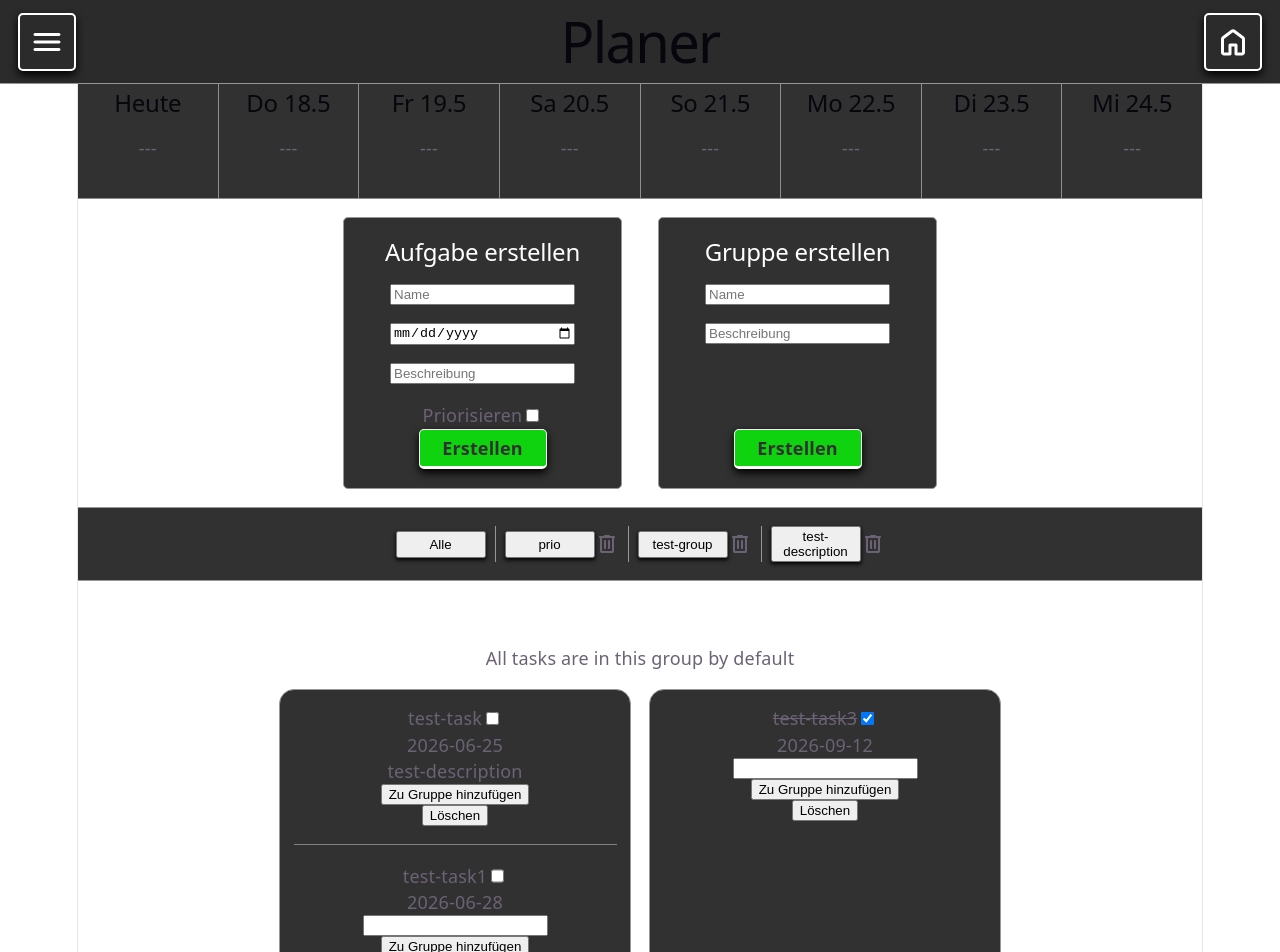
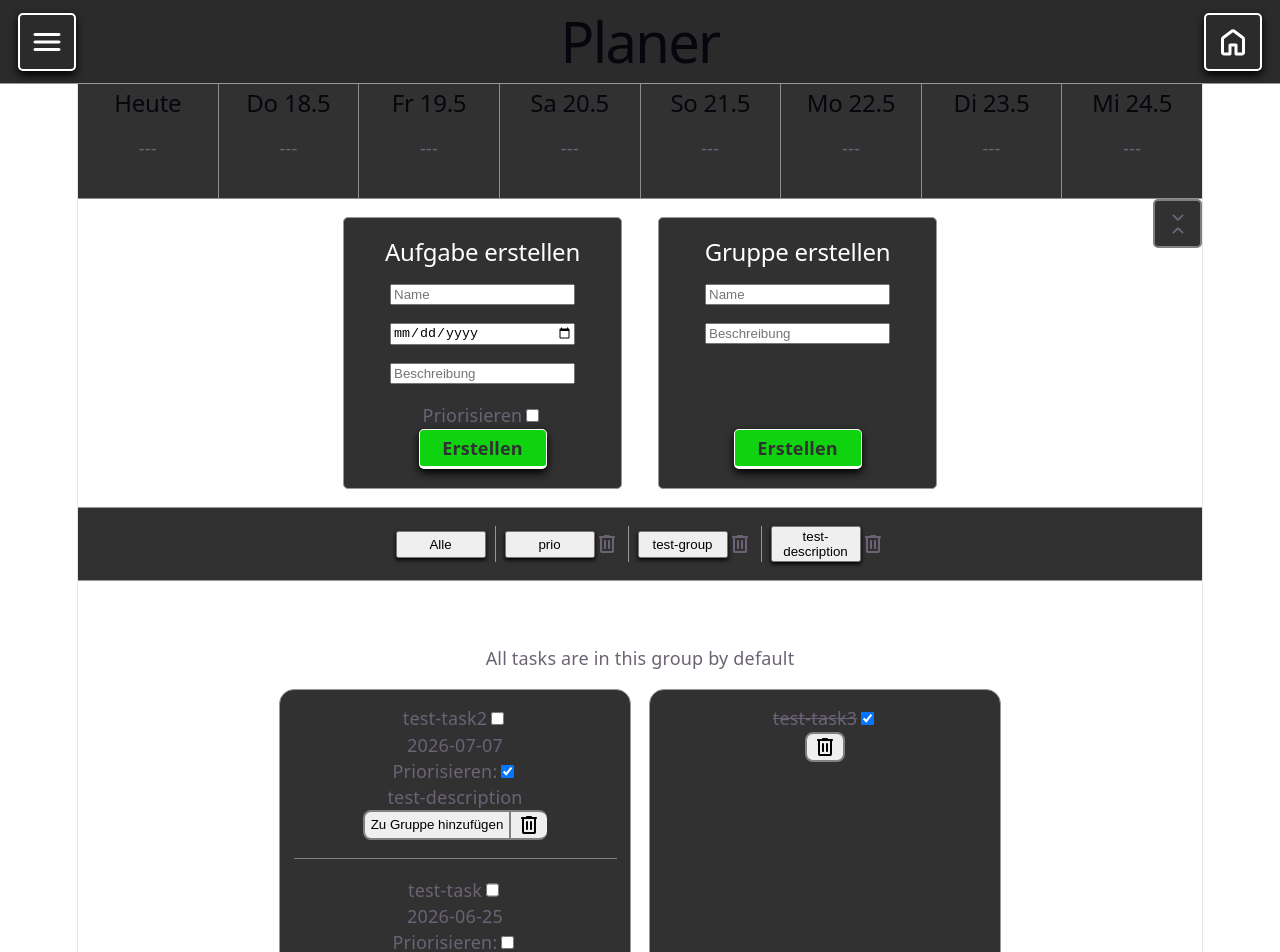
Before and after one commit to masekowsky-ee/quidey_react, a React (Vite) app: page / in a window 1280 px wide. Shown: the top 952 px of the page. Built offline with nearby package versions, Linux system fonts and the light colour scheme.

Commit message:
feat: enhance GroupForm and TaskForm; add showForms prop for conditional rendering and improve layout styling; integrate prioritise feature in TaskContainer

```diff
--- a/src/components/GroupForm.jsx
+++ b/src/components/GroupForm.jsx
@@ -2,7 +2,7 @@ import React, { useState } from 'react'
 import styles from './GroupForm.module.css';
 
 export default function GroupForm(props){
-    const {t, setGroups, groups, setCustomError} = props;
+    const {t, setGroups, groups, setCustomError, showForms} = props;
 
     const handleSubmit = (e) => {
         e.preventDefault();
@@ -18,9 +18,9 @@ export default function GroupForm(props){
     }
 
     return (
-        <div className={styles.div}>
+        <div className={`${styles.div} ${showForms ? '' : styles.height}`}>
             <h2 className={styles.h2}>{t('createGroupH2')}</h2>
-            <form className={styles.form} onSubmit={(e)=>{handleSubmit(e)}}>
+            <form className={`${styles.form} ${showForms ? '' : styles.hidden}`} onSubmit={(e)=>{handleSubmit(e)}}>
                 <input type="text" className={styles.input} placeholder={t('groupName')} />
                 <input type="text" className={styles.input} placeholder={t('description')} />
                 <button type="submit" className={styles.createBtn}>{t('createBtn')}</button>
--- a/src/components/Home.module.css
+++ b/src/components/Home.module.css
@@ -10,6 +10,7 @@
     justify-content: center;
     gap: 2rem;
     width: 100%;
+    position: relative;
 }
 .weekTable{
     width: 100%;
@@ -35,3 +36,17 @@
     list-style: none;
     padding: 0;
 }
+.sizeBtn{
+    all: unset;
+    position: absolute;
+    top: 0;
+    right: 0;
+    height: 2.5rem;
+    border: 2px solid grey;
+    background-color: rgb(49,49,49);
+    border-radius: 5px;
+    width: 2.5rem;
+    display: flex;
+    align-items: center;
+    justify-content: center;
+}
--- a/src/components/TaskContainer.jsx
+++ b/src/components/TaskContainer.jsx
@@ -75,9 +75,9 @@ export default function TaskContainer(props){
     }
 
     const handleTaskDone = (taskIndex) => {
-        const task = tasks.find(t => t.index === taskIndex);
-        task.done = !task.done;
-        setTasks((prev)=>prev.map(p => (p.index === task.index ? task : p)));
+        setTasks(prev => prev.map(p =>
+            p.index === taskIndex ? { ...p, done: !p.done } : p
+        ));
     }
 
     function toDateOnly(date) {
@@ -88,6 +88,10 @@ export default function TaskContainer(props){
         const today = toDateOnly(new Date());
         const due = toDateOnly(new Date(dueDate));
         return today > due;
+    }
+
+    const handlePrioritiseToggle = (taskIndex) => {
+        setTasks((prev) => prev.map(t => (t.index === taskIndex ?  { ...t, prioritise: !t.prioritise } : t)));
     }
 
     return (
@@ -117,7 +121,7 @@ export default function TaskContainer(props){
                 <div className={styles.ulDiv}>
                     <ul className={styles.ul}>
                     {tasksToDisplay.map((task) => {
-                        if(!task.done){
+                        if(!task.done && task.prioritise){
                             return (<li key={task.index} className={styles.taskLi}>
                                 <div className={styles.taskHeader}>
                                     {
@@ -131,15 +135,54 @@ export default function TaskContainer(props){
                                     ? <input autoFocus type="date" defaultValue={task.due ?? null} onBlur={(e) => {setTaskPropHandler(e.target.value);}} />
                                     : <p style={compareDate(task.due) ? { color: 'red' } : {}} onClick={(e) => changePropHandler(e, task.index, 'due')}>{task.due}</p>
                                 }
+                                <div>
+                                    <label>{t('prioritise')}:</label>
+                                    <input type="checkbox" name="prioritise" checked={task.prioritise} onChange={()=>handlePrioritiseToggle(task.index)} />
+                                </div>
                                 {task.description ? (
                                     taskToEdit?.index === task.index && taskPropToEdit === 'description'
                                     ? <input autoFocus type="text" defaultValue={task.description} onBlur={(e) => {setTaskPropHandler(e.target.value);}} />
                                     : <p onClick={(e) => changePropHandler(e, task.index, 'description')}>{task.description}</p>
                                 ) : (
-                                    <input type="text" onClick={(e)=>changePropHandler(e, task.index, 'description')} onBlur={(e) => { setTaskPropHandler(e.target.value);}} />
+                                    <input type="text" placeholder={t('description') + '...'} onClick={(e)=>changePropHandler(e, task.index, 'description')} onBlur={(e) => { setTaskPropHandler(e.target.value);}} />
                                 )}
-                                <button onClick={() => handleAssignGroup(task)}>{t('assignGroup')}</button>
-                                <button onClick={() => handleTaskDelete(task.index)}>{t('taskDeleteBtn')}</button>
+                                <div className={styles.btnDiv}>
+                                    <button className={styles.btn} onClick={() => handleAssignGroup(task)}>{t('assignGroup')}</button>
+                                    <button className={styles.btn} onClick={() => handleTaskDelete(task.index)}>{<svg onClick={()=>handleRemoveGroup(group.name)} xmlns="http://www.w3.org/2000/svg" height="24px" viewBox="0 -960 960 960" width="24px" fill="currentColor"><path d="M280-120q-33 0-56.5-23.5T200-200v-520q-17 0-28.5-11.5T160-760q0-17 11.5-28.5T200-800h160q0-17 11.5-28.5T400-840h160q17 0 28.5 11.5T600-800h160q17 0 28.5 11.5T800-760q0 17-11.5 28.5T760-720v520q0 33-23.5 56.5T680-120H280Zm400-600H280v520h400v-520ZM428.5-291.5Q440-303 440-320v-280q0-17-11.5-28.5T400-640q-17 0-28.5 11.5T360-600v280q0 17 11.5 28.5T400-280q17 0 28.5-11.5Zm160 0Q600-303 600-320v-280q0-17-11.5-28.5T560-640q-17 0-28.5 11.5T520-600v280q0 17 11.5 28.5T560-280q17 0 28.5-11.5ZM280-720v520-520Z"/></svg>}</button>
+                                </div>
+                            </li>)
+                        }
+                    })}
+                    {tasksToDisplay.map((task) => {
+                        if(!task.done && !task.prioritise){
+                            return (<li key={task.index} className={styles.taskLi}>
+                                <div className={styles.taskHeader}>
+                                    {
+                                    taskToEdit?.index === task?.index && taskPropToEdit === 'name'
+                                        ? <input autoFocus type="text" defaultValue={task.name} onBlur={(e) => {setTaskPropHandler(e.target.value);}} />
+                                        : <p onClick={(e) => changePropHandler(e, task.index, 'name')}>{task['name']}</p>
+                                    }
+                                    <input type="checkbox" onChange={()=>{handleTaskDone(task.index)}} />
+                                </div>
+                                {taskToEdit?.index === task.index && taskPropToEdit === 'due'
+                                    ? <input autoFocus type="date" defaultValue={task.due ?? null} onBlur={(e) => {setTaskPropHandler(e.target.value);}} />
+                                    : <p style={compareDate(task.due) ? { color: 'red' } : {}} onClick={(e) => changePropHandler(e, task.index, 'due')}>{task.due}</p>
+                                }
+                                <div>
+                                    <label>{t('prioritise')}:</label>
+                                    <input type="checkbox" name="prioritise" checked={task.prioritise} onChange={()=>handlePrioritiseToggle(task.index)} />
+                                </div>
+                                {task.description ? (
+                                    taskToEdit?.index === task.index && taskPropToEdit === 'description'
+                                    ? <input autoFocus type="text" defaultValue={task.description} onBlur={(e) => {setTaskPropHandler(e.target.value);}} />
+                                    : <p onClick={(e) => changePropHandler(e, task.index, 'description')}>{task.description}</p>
+                                ) : (
+                                    <input type="text" placeholder={t('description') + '...'} onClick={(e)=>changePropHandler(e, task.index, 'description')} onBlur={(e) => { setTaskPropHandler(e.target.value);}} />
+                                )}
+                                <div className={styles.btnDiv}>
+                                    <button className={styles.btn} onClick={() => handleAssignGroup(task)}>{t('assignGroup')}</button>
+                                    <button className={styles.btn} onClick={() => handleTaskDelete(task.index)}>{<svg onClick={()=>handleRemoveGroup(group.name)} xmlns="http://www.w3.org/2000/svg" height="24px" viewBox="0 -960 960 960" width="24px" fill="currentColor"><path d="M280-120q-33 0-56.5-23.5T200-200v-520q-17 0-28.5-11.5T160-760q0-17 11.5-28.5T200-800h160q0-17 11.5-28.5T400-840h160q17 0 28.5 11.5T600-800h160q17 0 28.5 11.5T800-760q0 17-11.5 28.5T760-720v520q0 33-23.5 56.5T680-120H280Zm400-600H280v520h400v-520ZM428.5-291.5Q440-303 440-320v-280q0-17-11.5-28.5T400-640q-17 0-28.5 11.5T360-600v280q0 17 11.5 28.5T400-280q17 0 28.5-11.5Zm160 0Q600-303 600-320v-280q0-17-11.5-28.5T560-640q-17 0-28.5 11.5T520-600v280q0 17 11.5 28.5T560-280q17 0 28.5-11.5ZM280-720v520-520Z"/></svg>}</button>
+                                </div>
                             </li>)
                         }
                     })}
@@ -158,19 +201,7 @@ export default function TaskContainer(props){
                                     }
                                     <input type="checkbox" checked onChange={()=>{handleTaskDone(task.index)}} />
                                 </div>
-                                {taskToEdit?.index === task.index && taskPropToEdit === 'due'
-                                    ? <input autoFocus type="date" defaultValue={task.due ?? null} onBlur={(e) => {setTaskPropHandler(e.target.value);}} />
-                                    : <p onClick={(e) => changePropHandler(e, task.index, 'due')}>{task.due}</p>
-                                }
-                                {task.description ? (
-                                    taskToEdit?.index === task.index && taskPropToEdit === 'description'
-                                    ? <input autoFocus type="text" defaultValue={task.description} onBlur={(e) => {setTaskPropHandler(e.target.value);}} />
-                                    : <p onClick={(e) => changePropHandler(e, task.index, 'description')}>{task.description}</p>
-                                ) : (
-                                    <input type="text" onClick={(e)=>changePropHandler(e, task.index, 'description')} onBlur={(e) => { setTaskPropHandler(e.target.value);}} />
-                                )}
-                                <button onClick={() => handleAssignGroup(task)}>{t('assignGroup')}</button>
-                                <button onClick={() => handleTaskDelete(task.index)}>{t('taskDeleteBtn')}</button>
+                                <button className={styles.btn + ' ' + styles.delete} onClick={() => handleTaskDelete(task.index)}>{<svg xmlns="http://www.w3.org/2000/svg" height="24px" viewBox="0 -960 960 960" width="24px" fill="currentColor"><path d="M280-120q-33 0-56.5-23.5T200-200v-520q-17 0-28.5-11.5T160-760q0-17 11.5-28.5T200-800h160q0-17 11.5-28.5T400-840h160q17 0 28.5 11.5T600-800h160q17 0 28.5 11.5T800-760q0 17-11.5 28.5T760-720v520q0 33-23.5 56.5T680-120H280Zm400-600H280v520h400v-520ZM428.5-291.5Q440-303 440-320v-280q0-17-11.5-28.5T400-640q-17 0-28.5 11.5T360-600v280q0 17 11.5 28.5T400-280q17 0 28.5-11.5Zm160 0Q600-303 600-320v-280q0-17-11.5-28.5T560-640q-17 0-28.5 11.5T520-600v280q0 17 11.5 28.5T560-280q17 0 28.5-11.5ZM280-720v520-520Z"/></svg>}</button>
                             </li>)
                         }
                     })}
--- a/src/components/TaskContainer.module.css
+++ b/src/components/TaskContainer.module.css
@@ -77,3 +77,35 @@
     padding: 0 1rem;
     margin: 1rem 0;
 }
+.btnDiv{
+    display: flex;
+    flex-direction: row;
+
+}
+.btn{
+    margin: 0;
+    display: flex;
+    align-items: center;
+    justify-content: center;
+    border-radius: 8px;
+    border-top-right-radius: 0;
+    border-bottom-right-radius: 0;
+    border: 2px solid grey;
+    border-right: none;
+    transition: all 0.2s ease;
+}
+.btn+.btn{
+    border-radius: 0;
+    border-top-right-radius: 8px;
+    border-bottom-right-radius: 8px;
+}
+.btn:hover{
+    transform: translateY(-2px);
+}
+.btn:active{
+    transform: translateY(2px);
+}
+.delete{
+    border-radius: 8px;
+    border: 2px solid grey;
+}
--- a/src/components/TaskForm.jsx
+++ b/src/components/TaskForm.jsx
@@ -2,7 +2,7 @@ import React, { useState } from 'react'
 import styles from './TaskForm.module.css';
 
 export default function TaskForm(props){
-    const {t, setTasks, setGroups, taskIndexCounter, setTaskIndexCounter} = props;
+    const {t, setTasks, setGroups, taskIndexCounter, setTaskIndexCounter, showForms} = props;
 
     function handleSubmit(e){
         e.preventDefault();
@@ -34,9 +34,9 @@ export default function TaskForm(props){
     }
 
     return (
-        <div className={styles.div}>
+        <div className={`${styles.div} ${showForms ? '' : styles.height}`}>
             <h2 className={styles.h2}>{t('createTaskH2')}</h2>
-            <form className={styles.form} onSubmit={handleSubmit}>
+            <form className={`${styles.form} ${showForms ? '' : styles.hidden}`}onSubmit={handleSubmit}>
                 <input className={styles.input} type="text" placeholder={t('taskName')} />
                 <input className={styles.input} type="date" />
                 <input className={styles.input} type="text" placeholder={t('description')} />
--- a/src/components/WeekDaysContainer.module.css
+++ b/src/components/WeekDaysContainer.module.css
@@ -10,6 +10,7 @@
 .weekDayDiv{
     width: 12.5%;
     min-height: 100px;
+    max-height: 200px;
     padding: 0.5rem 0;
     border-bottom: 1px solid rgb(143, 142, 142);
     min-width: 100px;
--- a/src/components/home.jsx
+++ b/src/components/home.jsx
@@ -12,15 +12,16 @@ export default function Home(props){
 
     const [groupToDisplayName, setGroupToDisplayName] = useState('all');
 
-
+    const [showForms, setShowForms] = useState(true);
 
     console.log(props.tasks);
     return (
         <div className={styles.div}>
             <WeekDaysContainer t={t} tasks={tasks} />
             <div className={styles.formsDiv}>
-                <TaskForm setTasks={props.setTasks} t={props.t} setGroups={props.setGroups} taskIndexCounter={props.taskIndexCounter} setTaskIndexCounter={props.setTaskIndexCounter} />
-                <GroupForm t={props.t} setGroups={props.setGroups} groups={props.groups} setCustomError={setCustomError} />
+                <TaskForm showForms={showForms} setTasks={props.setTasks} t={props.t} setGroups={props.setGroups} taskIndexCounter={props.taskIndexCounter} setTaskIndexCounter={props.setTaskIndexCounter} />
+                <GroupForm showForms={showForms} t={props.t} setGroups={props.setGroups} groups={props.groups} setCustomError={setCustomError} />
+                <button className={`${styles.sizeBtn} ${showForms ? '' : styles.collapsed}`} onClick={()=>{setShowForms(!showForms)}}>{showForms ? <svg xmlns="http://www.w3.org/2000/svg" height="24px" viewBox="0 -960 960 960" width="24px" fill="currentColor"><path d="M480-264 324-108q-11 11-28 11t-28-11q-11-11-11-28t11-28l155-155q23-23 57-23t57 23l155 155q11 11 11 28t-11 28q-11 11-28 11t-28-11L480-264Zm0-432 156-156q11-11 28-11t28 11q11 11 11 28t-11 28L537-641q-23 23-57 23t-57-23L268-796q-11-11-11-28t11-28q11-11 28-11t28 11l156 156Z"/></svg> : <svg xmlns="http://www.w3.org/2000/svg" height="24px" viewBox="0 -960 960 960" width="24px" fill="currentColor"><path d="m480-194 155-155q12-12 28-12t28 12q12 12 12 28.5T691-292L537-137q-23 23-57 23t-57-23L268-292q-12-12-11.5-28.5T269-349q12-12 28.5-12t28.5 12l154 155Zm0-572L326-612q-12 12-28 11.5T270-612q-12-12-12.5-28.5T269-669l154-154q23-23 57-23t57 23l154 154q12 12 11.5 28.5T690-612q-12 11-28 11.5T634-612L480-766Z"/></svg>}</button>
             </div>
             <GroupBtnContainer t={t} groups={groups} setGroups={setGroups} setGroupToDisplayName={setGroupToDisplayName} />
             <TaskContainer setSessionParams={setSessionParams} tasks={props.tasks} groupToDisplayName={groupToDisplayName} setGroupToDisplayName={setGroupToDisplayName} setTasks={props.setTasks} t={props.t} groups={props.groups} setGroups={props.setGroups} setCustomError={setCustomError} />
--- a/src/components/mockData.js
+++ b/src/components/mockData.js
@@ -2,7 +2,7 @@ const mockData = {
     tasks: [
         { index: 0, name: 'test-task', due: '2026-06-25', description: 'test-description', groups: ['all'], prioritise: false, done: false },
         { index: 1, name: 'test-task1', due: '2026-06-28', description: '', groups: ['all'], prioritise: false, done: false },
-        { index: 2, name: 'test-task2', due: '2026-07-07', description: 'test-description', groups: ['all'], prioritise: false, done: false },
+        { index: 2, name: 'test-task2', due: '2026-07-07', description: 'test-description', groups: ['all'], prioritise: true, done: false },
         { index: 3, name: 'test-task3', due: '2026-09-12', description: '', groups: ['all'], prioritise: false, done: true },
         { index: 4, name: 'test-task4', due: '2026-05-12', description: 'Overdue display test', groups: ['all'], prioritise: false, done: false },
     ],
```
Also changed, not shown: src/components/GroupForm.module.css (+12 -0 lines), src/components/TaskForm.module.css (+12 -0 lines), src/assets/collapse_all_24dp_CURRENTCOLOR_FILL0_wght400_GRAD0_opsz24.svg (added), src/assets/expand_all_24dp_CURRENTCOLOR_FILL0_wght400_GRAD0_opsz24.svg (added).
